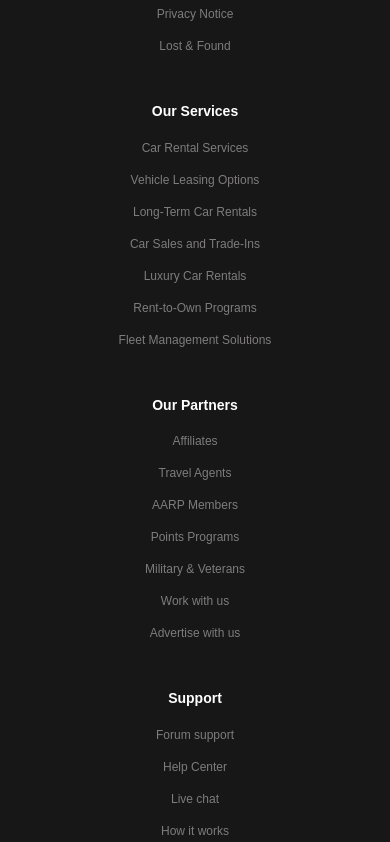
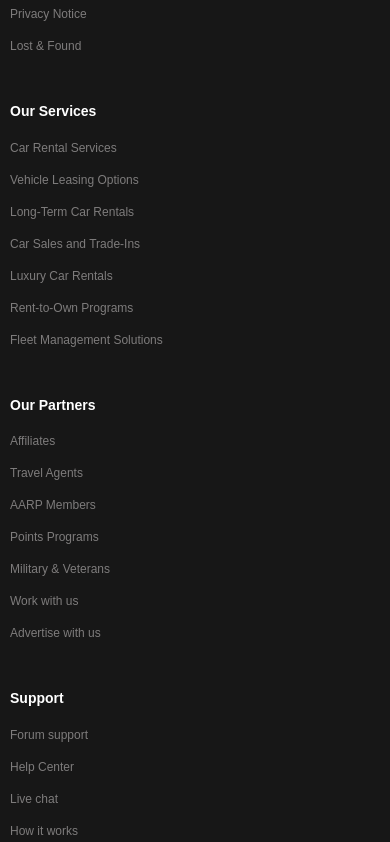
Before and after one commit to AmberSultan/GoDrive, a React (Create React App) app: page / in a window 390 px wide. Shown: the part 5256-6098 px from the top of the page. Built offline with nearby package versions, Linux system fonts and the light colour scheme.

Commit message:
footer updated
footer updated

```diff
--- a/src/components/Footer.css
+++ b/src/components/Footer.css
@@ -97,20 +97,20 @@
   @media (max-width: 768px) {
     .footer-container {
       flex-direction: column;
-      align-items: center;
+      align-items: left;
     }
 
     .footer-section {
-      text-align: center;
+      text-align: left;
       margin: 15px 0;
     }
 
     .company-info {
-      text-align: center;
+      text-align: left;
     }
 
     .footer-bottom {
-      text-align: center;
+      text-align: left;
     }
   }
 
```
